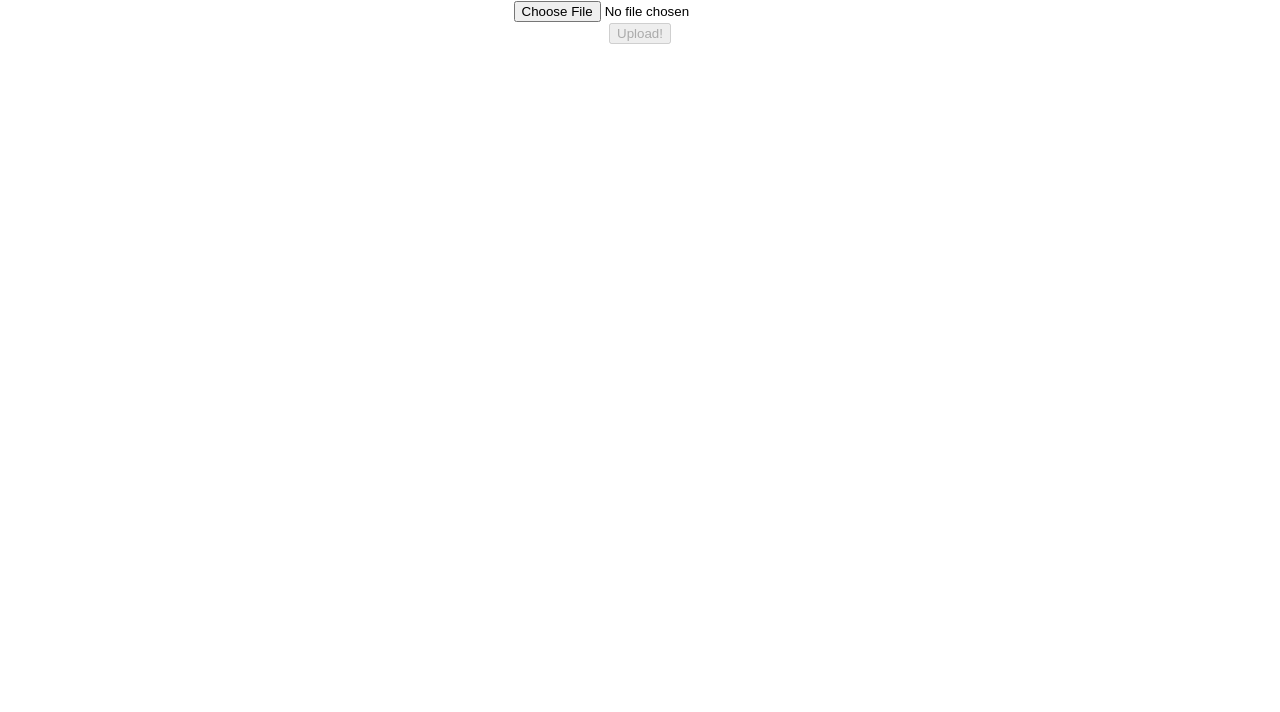
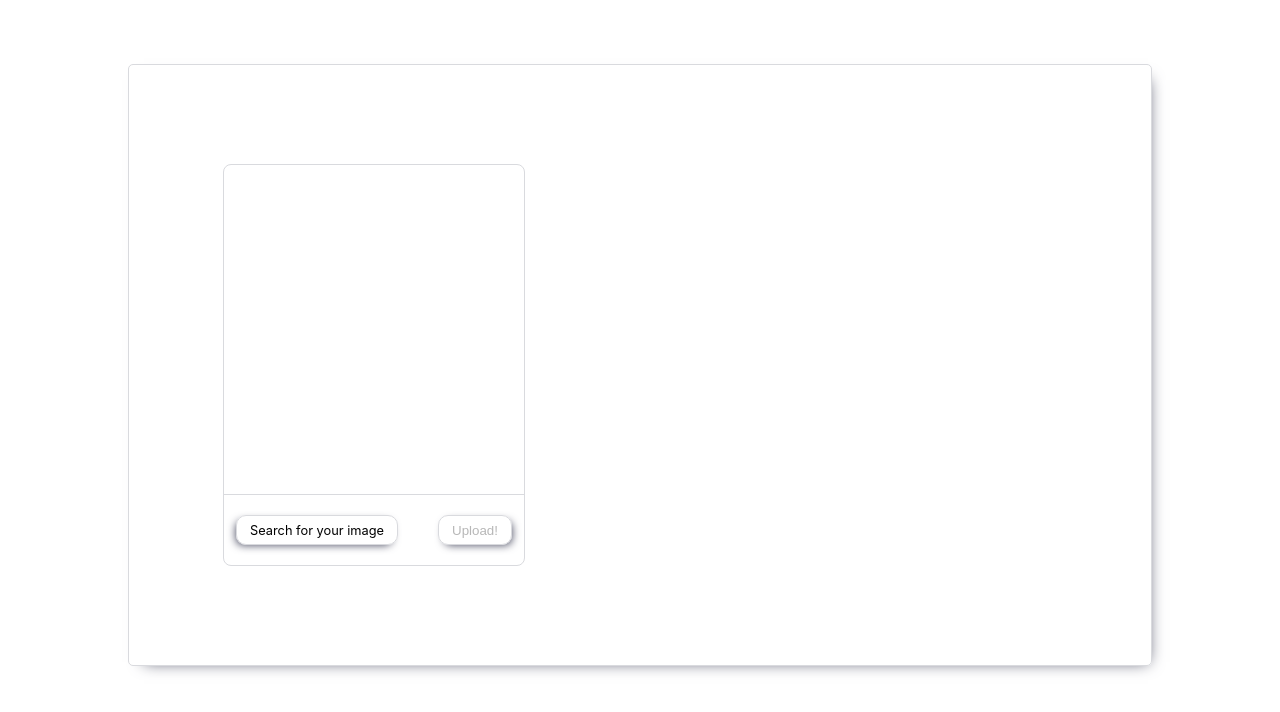
Before and after one commit to m-dombkowski/previewing-local-images-react, a React (Create React App) app: page / in a window 1280 px wide. Shown: the top 712 px of the page. Built offline with nearby package versions, Linux system fonts and the light colour scheme.

Commit message:
bit of refractoring (dividing code into more components), css

```diff
--- a/src/App.js
+++ b/src/App.js
@@ -1,11 +1,11 @@
 import React from "react";
 import "./App.css";
-import AddFiles from "./components/AddFile/AddFile";
+import ImgPreviewInterface from "./components/ImagePreviewInterface/ImagePreviewInterface";
 
 const App = () => {
   return (
     <div className="App">
-      <AddFiles />
+      <ImgPreviewInterface />
     </div>
   );
 };
--- /dev/null
+++ b/src/components/ControlButtons/ControlButtons.js
@@ -0,0 +1,27 @@
+import styles from "./ControlButtons.module.css";
+
+const ControlButtons = ({ onFileUpload, selectedImg, onFileChange }) => {
+  return (
+    <div className={styles.buttonsContainer}>
+      <label htmlFor="files" className={styles.filesButton}>
+        Search for your image
+      </label>
+      <button
+        className={styles.uploadButton}
+        onClick={onFileUpload}
+        disabled={!selectedImg}
+      >
+        Upload!
+      </button>
+      <input
+        id="files"
+        className={styles.files}
+        type="file"
+        accept="image/*"
+        onChange={onFileChange}
+      ></input>
+    </div>
+  );
+};
+
+export default ControlButtons;
--- /dev/null
+++ b/src/components/ControlButtons/ControlButtons.module.css
@@ -0,0 +1,53 @@
+.filesButton:hover,
+.uploadButton:hover {
+  cursor: pointer;
+  background-color: #f5f5f5;
+}
+
+.filesButton {
+  font-size: 0.8rem;
+  background: none;
+  border: 1px solid #d9dade;
+  border-radius: 10px;
+  padding: 0.4rem 0.8rem;
+  transition: all 0.3s;
+  box-shadow: -3px 3px 8px -3px #42445a;
+}
+
+.uploadButton {
+  background: none;
+  border: 1px solid #d9dade;
+  border-radius: 10px;
+  padding: 0.4rem 0.8rem;
+  transition: all 0.3s;
+  box-shadow: 3px 3px 8px -3px #42445a;
+}
+
+.uploadButton:disabled {
+  cursor: no-drop;
+  background-color: inherit;
+}
+
+.files {
+  visibility: hidden;
+  position: absolute;
+}
+
+.buttonsContainer {
+  display: flex;
+  gap: 1rem;
+  justify-content: space-around;
+  align-items: center;
+  margin-top: auto;
+  border-bottom-left-radius: 8px;
+  border-bottom-right-radius: 8px;
+  height: 70px;
+  border-top: 1px solid #d9dade;
+  transition: all 0.3s;
+}
+
+@media (max-width: 360px) {
+  .buttonsContainer {
+    justify-content: center;
+  }
+}
--- /dev/null
+++ b/src/components/ImagePreview/ImagePreview.js
@@ -0,0 +1,19 @@
+import styles from "./ImagePreview.module.css";
+
+const ImagePreview = ({ selectedImg }) => {
+  return (
+    <div>
+      <div className={styles.imagePreviewContainer}>
+        {selectedImg && (
+          <img
+            src={URL.createObjectURL(selectedImg)}
+            alt="thumb"
+            className={styles.imagePreview}
+          />
+        )}
+      </div>
+    </div>
+  );
+};
+
+export default ImagePreview;
--- /dev/null
+++ b/src/components/ImagePreview/ImagePreview.module.css
@@ -0,0 +1,32 @@
+.imagePreviewContainer {
+  width: 500px;
+  height: 600px;
+  display: flex;
+  align-items: center;
+}
+
+.imagePreview {
+  width: 100%;
+  height: 100%;
+}
+
+@media (max-width: 1050px) {
+  .imagePreviewContainer {
+    width: 400px;
+    height: 485px;
+  }
+}
+
+@media (max-width: 460px) {
+  .imagePreviewContainer {
+    width: 300px;
+    height: 350px;
+  }
+}
+
+@media (max-width: 360px) {
+  .imagePreviewContainer {
+    width: 200px;
+    height: 225px;
+  }
+}
--- a/src/components/AddFile/AddFile.js
+++ b/src/components/ImagePreviewInterface/ImagePreviewInterface.js
@@ -1,36 +1,38 @@
 import { useDispatch, useSelector } from "react-redux";
 import { imagesActions } from "../../features/Images/ImagesSlice";
-import { useEffect, useState } from "react";
+import { useState } from "react";
 import { errorActions } from "../../features/Errors/ErrorSlice";
+import ImagesList from "../ImagesList/ImagesList";
+import ImagePreview from "../ImagePreview/ImagePreview";
+import styles from "./ImagePreviewInterface.module.css";
+import ControlButtons from "../ControlButtons/ControlButtons";
 
-const AddFiles = () => {
+const ImgPreviewInterface = () => {
   const dispatch = useDispatch();
   const { images } = useSelector((state) => state.images);
   const { errorMessage } = useSelector((state) => state.errors);
 
   const [selectedImg, setSelectedImg] = useState();
-  const toMany =
-    "Can't add more than 5 images, please delete one of them before trying again.";
-
-  const alreadyFound = "This image is already added.";
 
   const fileChangeHandler = (event) => {
     dispatch(errorActions.setErrorMessage(""));
     setSelectedImg(event.target.files[0]);
   };
 
-  const onFileUpload = () => {
+  const fileUploadHandler = () => {
     try {
       const found = images.find((element) => element.name === selectedImg.name);
 
+      if (found) {
+        setSelectedImg(null);
+        throw new Error("This image is already on your list.");
+      }
+
       if (images.length === 5) {
         setSelectedImg(null);
-        throw new Error(toMany);
-      }
-
-      if (found) {
-        setSelectedImg(null);
-        throw new Error(alreadyFound);
+        throw new Error(
+          "Can't add more than 5 images, please delete one of them before trying again."
+        );
       }
 
       dispatch(imagesActions.addImg(selectedImg));
@@ -41,8 +43,6 @@ const AddFiles = () => {
   };
 
   const showImgHandler = (event) => {
-    console.log(event.target.value);
-
     images.forEach((element) => {
       if (event.target.value === element.name) {
         setSelectedImg(element);
@@ -54,49 +54,31 @@ const AddFiles = () => {
     const imgToDelete = images.filter((element) => {
       return element.name === event.target.value;
     });
-
     dispatch(imagesActions.deleteImg(imgToDelete));
     setSelectedImg(null);
-    dispatch(errorActions.setErrorMessage(""));
+    dispatch(errorActions.clearMessage());
   };
 
-  useEffect(() => {
-    console.log(images);
-    console.log(typeof selectedImg);
-  }, [images, selectedImg]);
-
   return (
-    <div>
-      <input type="file" onChange={fileChangeHandler} />
-
-      <div>
-        <button onClick={onFileUpload} disabled={!selectedImg}>
-          Upload!
-        </button>
+    <div className={styles.container}>
+      <div className={styles.interfaceContainer}>
+        <div className={styles.listAndButtonsContainer}>
+          <ImagesList showImg={showImgHandler} deleteImg={deleteImgHandler} />
+          <ControlButtons
+            onFileUpload={fileUploadHandler}
+            selectedImg={selectedImg}
+            onFileChange={fileChangeHandler}
+          />
+        </div>
+        <ImagePreview selectedImg={selectedImg} />
       </div>
-
-      {selectedImg && (
-        <div>
-          <img src={URL.createObjectURL(selectedImg)} alt="thumb" />
+      {errorMessage && (
+        <div className={styles.errorMessageContainer}>
+          <p className={styles.errorMessage}>{errorMessage}</p>
         </div>
       )}
-      {images.length > 0 && (
-        <ul>
-          {images.map((element, index) => (
-            <li key={index}>
-              <button value={element.name} onClick={showImgHandler}>
-                {element.name}
-              </button>
-              <button value={element.name} onClick={deleteImgHandler}>
-                x
-              </button>
-            </li>
-          ))}
-        </ul>
-      )}
-      {errorMessage && <p>{errorMessage}</p>}
     </div>
   );
 };
 
-export default AddFiles;
+export default ImgPreviewInterface;
--- /dev/null
+++ b/src/components/ImagePreviewInterface/ImagePreviewInterface.module.css
@@ -0,0 +1,75 @@
+.container {
+  height: 100vh;
+}
+
+.interfaceContainer {
+  display: flex;
+  align-items: center;
+  justify-content: center;
+  gap: 10rem;
+  margin: 5% 20% 0 20%;
+  border: 1px solid #d9dade;
+  border-radius: 5px;
+  box-shadow: 6px 6px 15px -10px #42445a;
+}
+
+.listAndButtonsContainer {
+  display: flex;
+  flex-direction: column;
+  border: 1px solid #d9dade;
+  width: 300px;
+  height: 400px;
+  border-radius: 8px;
+}
+
+.errorMessageContainer {
+  display: flex;
+  justify-content: center;
+  align-items: center;
+}
+
+.errorMessage {
+  margin-top: 3rem;
+  background-color: #ff0000;
+  padding: 0.6rem 0.8rem;
+  border-radius: 10px;
+  font-weight: bold;
+}
+
+@media (max-width: 1650px) {
+  .interfaceContainer {
+    gap: 2rem;
+  }
+}
+
+@media (max-width: 1400px) {
+  .interfaceContainer {
+    margin: 5% 10% 0 10%;
+  }
+}
+
+@media (max-width: 1050px) {
+  .interfaceContainer {
+    margin: 5% 5% 0 5%;
+  }
+}
+
+@media (max-width: 850px) {
+  .interfaceContainer {
+    display: grid;
+    justify-items: center;
+    margin: 5% 15% 0 15%;
+  }
+}
+
+@media (max-width: 600px) {
+  .interfaceContainer {
+    margin: 5% 5% 0 5%;
+  }
+}
+
+@media (max-width: 360px) {
+  .interfaceContainer {
+    margin: 5% 0 0 0;
+  }
+}
--- /dev/null
+++ b/src/components/ImagesList/ImagesList.js
@@ -0,0 +1,35 @@
+import { useSelector } from "react-redux";
+import styles from "./ImagesList.module.css";
+
+const ImagesList = ({ showImg, deleteImg }) => {
+  const { images } = useSelector((state) => state.images);
+
+  return (
+    <div>
+      {images.length > 0 && (
+        <ul className={styles.list}>
+          {images.map((element, index) => (
+            <li key={index} className={styles.singleImage}>
+              <button
+                className={styles.previewImgButton}
+                value={element.name}
+                onClick={showImg}
+              >
+                {element.name}
+              </button>
+              <button
+                className={styles.deleteImgButton}
+                value={element.name}
+                onClick={deleteImg}
+              >
+                x
+              </button>
+            </li>
+          ))}
+        </ul>
+      )}
+    </div>
+  );
+};
+
+export default ImagesList;
--- /dev/null
+++ b/src/components/ImagesList/ImagesList.module.css
@@ -0,0 +1,56 @@
+.list {
+  list-style: none;
+  padding: 0;
+  margin: 0;
+}
+
+.singleImage {
+  display: flex;
+  align-items: center;
+  justify-content: space-between;
+  padding: 1rem;
+  border-bottom: 1px solid #d9dade;
+}
+
+.singleImage:nth-child(5) {
+  border-bottom: 1px solid transparent;
+}
+
+.previewImgButton:hover,
+.deleteImgButton:hover {
+  cursor: pointer;
+}
+.previewImgButton:hover {
+  border: 1px solid transparent;
+  background-color: #f7f8f8;
+}
+
+.deleteImgButton:hover {
+  background-color: #ff0000;
+}
+
+.previewImgButton {
+  background: none;
+  border: 1px solid #d9dade;
+  border-radius: 10px;
+  padding: 0.4rem 1.2rem;
+  transition: all 0.3s;
+  box-shadow: -3px 3px 8px -3px #42445a;
+}
+
+.deleteImgButton {
+  background: none;
+  border-radius: 50%;
+  padding: 0.4rem 0.8rem;
+  font-size: 1rem;
+  border: 1px solid #c3c4c8;
+  box-shadow: 3px 3px 8px -3px #42445a;
+  transition: all 0.3s;
+}
+
+@media (max-width: 360px) {
+  .singleImage {
+    justify-content: space-between;
+    padding: 1rem 2rem;
+  }
+}
--- a/src/features/Errors/ErrorSlice.js
+++ b/src/features/Errors/ErrorSlice.js
@@ -9,8 +9,7 @@ export const errorSlice = createSlice({
   initialState,
   reducers: {
     setErrorMessage: (state, action) => {
-      const errMessage = action.payload;
-      state.errorMessage = errMessage;
+      state.errorMessage = action.payload;
     },
     clearMessage: (state) => {
       state.errorMessage = "";
--- a/src/features/Images/ImagesSlice.js
+++ b/src/features/Images/ImagesSlice.js
@@ -10,18 +10,16 @@ export const imagesSlice = createSlice({
 
   reducers: {
     addImg: (state, action) => {
-      const newImg = action.payload;
-      state.images.push(newImg);
+      state.images.push(action.payload);
     },
 
     deleteImg: (state, action) => {
       const imgToDelete = action.payload;
-      console.log(imgToDelete);
-      const newArr = state.images.filter(
+      const filteredImages = state.images.filter(
         (element) => element !== imgToDelete[0]
       );
 
-      state.images = newArr;
+      state.images = filteredImages;
     },
   },
 });
```
Also changed, not shown: src/components/AddFile/AddFile.module.css (deleted).
